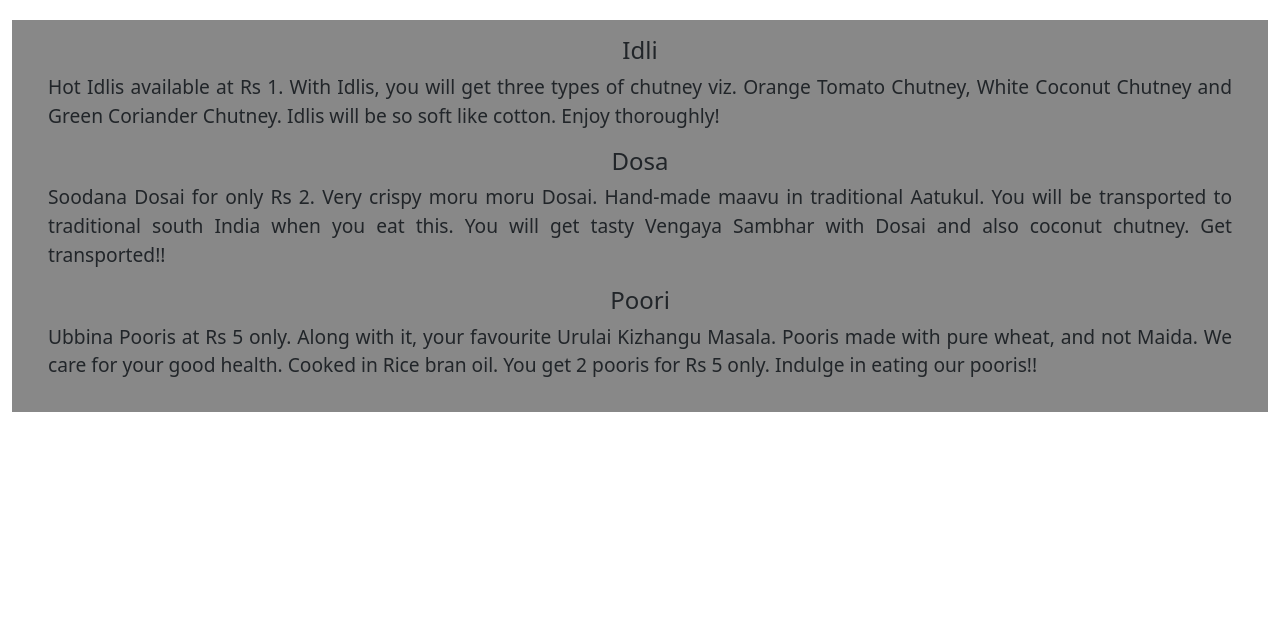
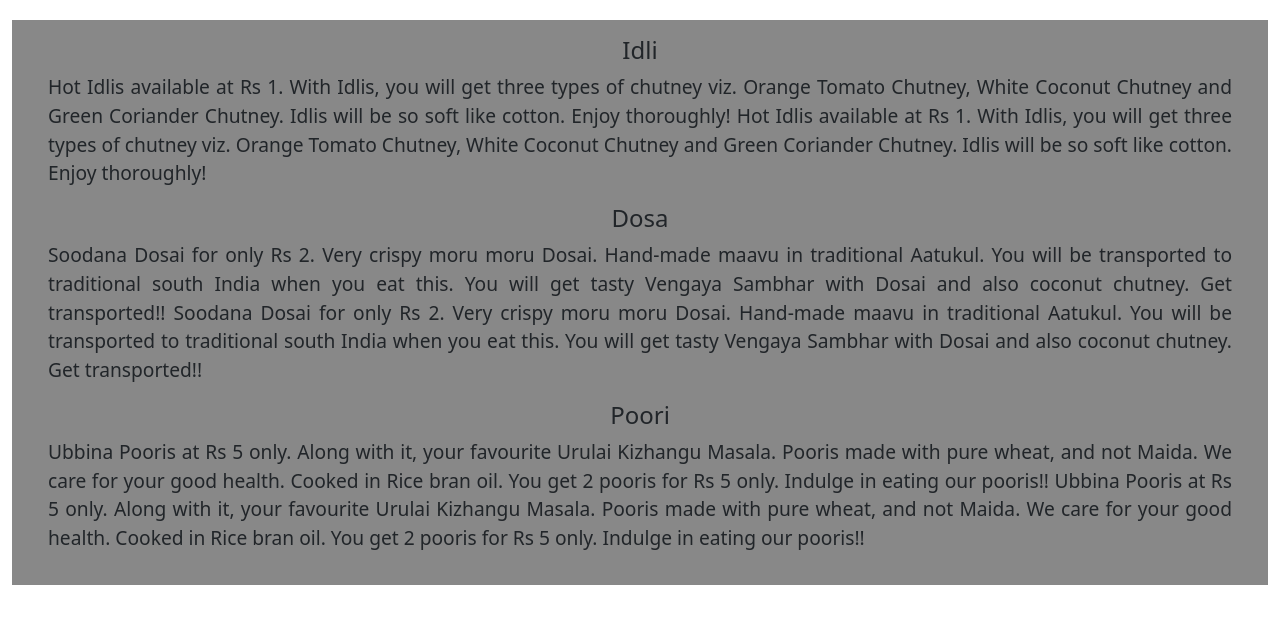
Before and after one commit to balassbals/full-stack, a plain HTML site: page mod3-soln/index.html in a window 1280 px wide. Shown: the part 133-756 px from the top of the page. Drawn offline with Linux system fonts and the light colour scheme.

Commit message:
more text added in index.html

```diff
--- a/mod3-soln/index.html
+++ b/mod3-soln/index.html
@@ -44,6 +44,9 @@
                         Hot Idlis available at Rs 1. With Idlis, you will get three types of chutney viz.
                         Orange Tomato Chutney, White Coconut Chutney and Green Coriander Chutney.
                         Idlis will be so soft like cotton. Enjoy thoroughly!
+                        Hot Idlis available at Rs 1. With Idlis, you will get three types of chutney viz.
+                        Orange Tomato Chutney, White Coconut Chutney and Green Coriander Chutney.
+                        Idlis will be so soft like cotton. Enjoy thoroughly!
                       </p>
                     <div class="h4 text-center">Dosa</div>
                       <p>
@@ -53,9 +56,19 @@
                         south India when you eat this.
                         You will get tasty Vengaya Sambhar with Dosai
                         and also coconut chutney. Get transported!!
+                        Soodana Dosai for only Rs 2. Very crispy moru
+                        moru Dosai. Hand-made maavu in traditional
+                        Aatukul. You will be transported to traditional
+                        south India when you eat this.
+                        You will get tasty Vengaya Sambhar with Dosai
+                        and also coconut chutney. Get transported!!
                       </p>
                     <div class="h4 text-center">Poori</div>
                       <p>
+                        Ubbina Pooris at Rs 5 only. Along with it, your favourite Urulai
+                        Kizhangu Masala. Pooris made with pure wheat, and not Maida. We care
+                        for your good health. Cooked in Rice bran oil.
+                        You get 2 pooris for Rs 5 only. Indulge in eating our pooris!!
                         Ubbina Pooris at Rs 5 only. Along with it, your favourite Urulai
                         Kizhangu Masala. Pooris made with pure wheat, and not Maida. We care
                         for your good health. Cooked in Rice bran oil.
```
